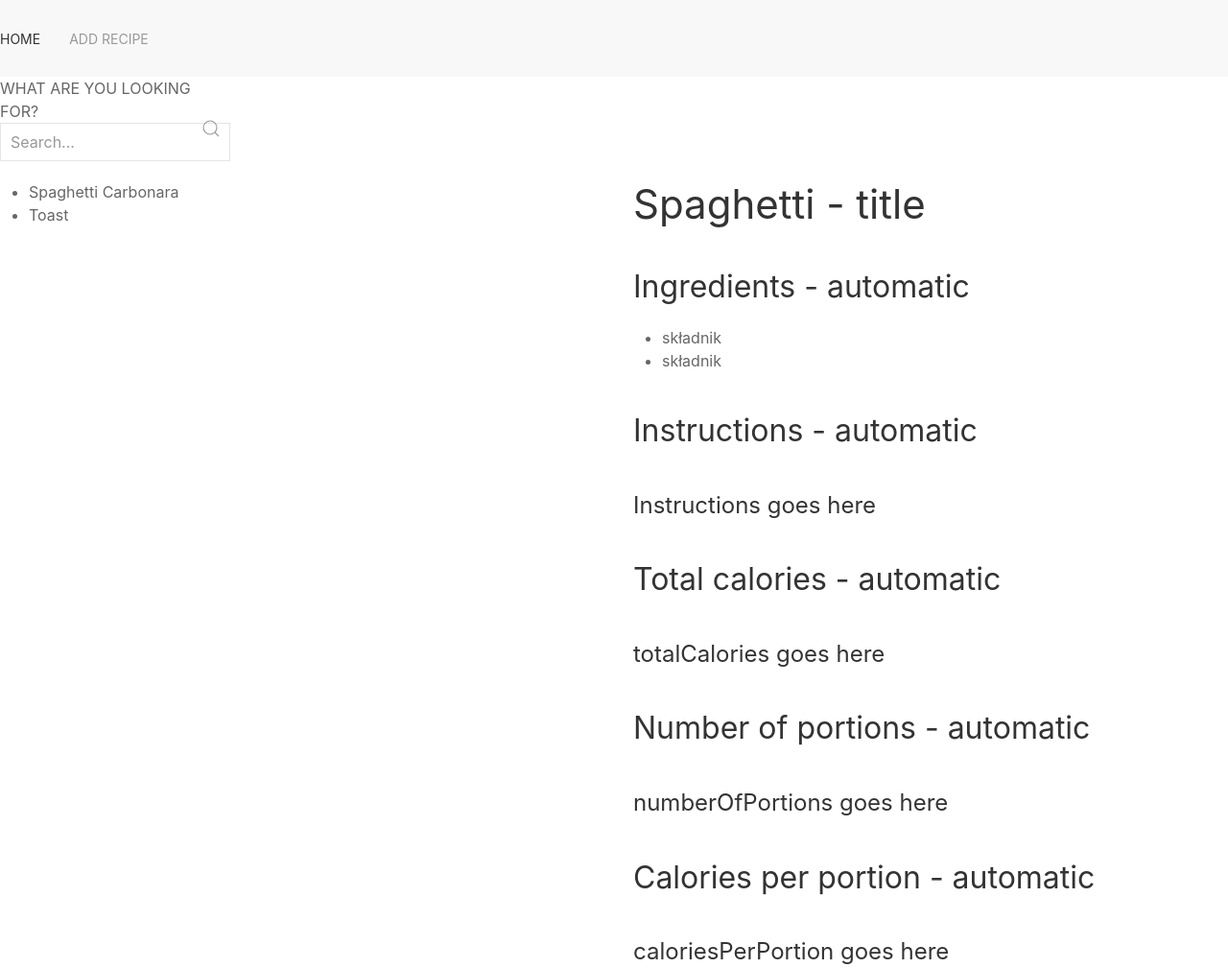
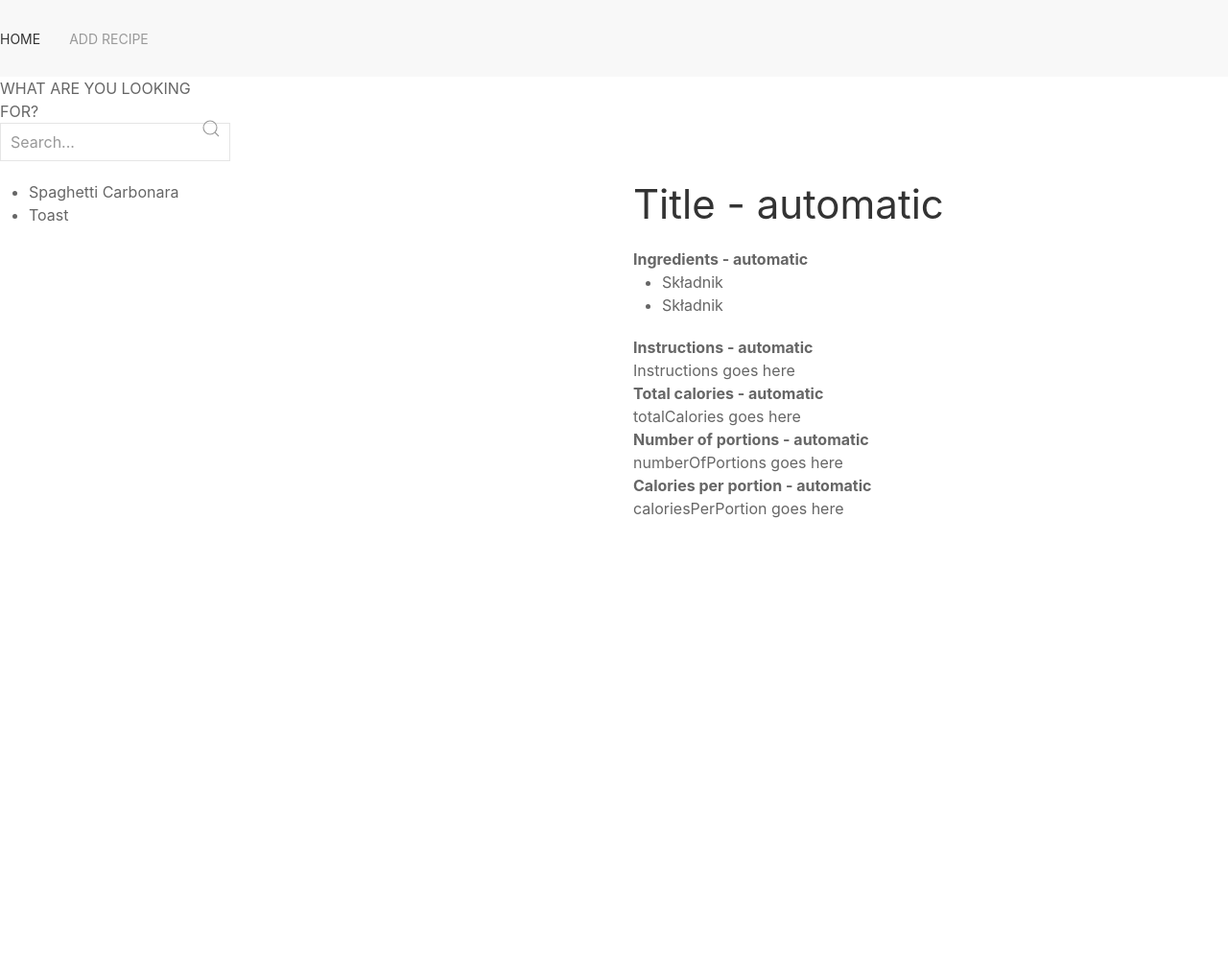
Before and after one commit to EwaTrzemzalska/zjemto, a website built with webpack: page index.html in a window 1280 px wide. Shown: the whole page at 96% size. After the commit the page ends 800 px from the top, so only its background shows below. Built offline with nearby package versions, Linux system fonts and the light colour scheme; files whose address does not match are found by name.

Commit message:
Making description list

```diff
--- a/index.html
+++ b/index.html
@@ -41,20 +41,29 @@
       </div>
 
       <div id="display-recipe" class="blue-border recipe-box">
-        <h1 class="font-size-huge">Spaghetti - title</h1>
-        <h2 class="font-size-large">Ingredients - automatic</h2>
-        <ul>
-          <li>składnik</li>
-          <li>składnik</li>
-        </ul>
-        <h2 class="font-size-large">Instructions - automatic</h2>
-        <h3 class="font-size-medium">Instructions goes here</h3>
-        <h2 class="font-size-large">Total calories - automatic</h2>
-        <h3 class="font-size-medium">totalCalories goes here</h3>
-        <h2 class="font-size-large">Number of portions - automatic</h2>
-        <h3 class="font-size-medium">numberOfPortions goes here</h3>
-        <h2 class="font-size-large">Calories per portion - automatic</h2>
-        <h3 class="font-size-medium">caloriesPerPortion goes here</h3>
+        <h1>Title - automatic</h1>
+        <dl id="recipe-details">
+          <dt>Ingredients - automatic</dt>
+          <dd>
+            <ul>
+              <li>Składnik</li>
+              <li>Składnik</li>
+            </ul>
+          </dd>
+
+          <dt>Instructions - automatic</dt>
+          <dd>Instructions goes here</dd>
+
+          <dt>Total calories - automatic</dt>
+          <dd>totalCalories goes here</dd>
+
+          <dt>Number of portions - automatic</dt>
+          <dd>numberOfPortions goes here</dd>
+
+          <dt>Calories per portion - automatic</dt>
+          <dd>caloriesPerPortion goes here</dd>
+        </dl>
+
       </div>
   </div>
 
```
